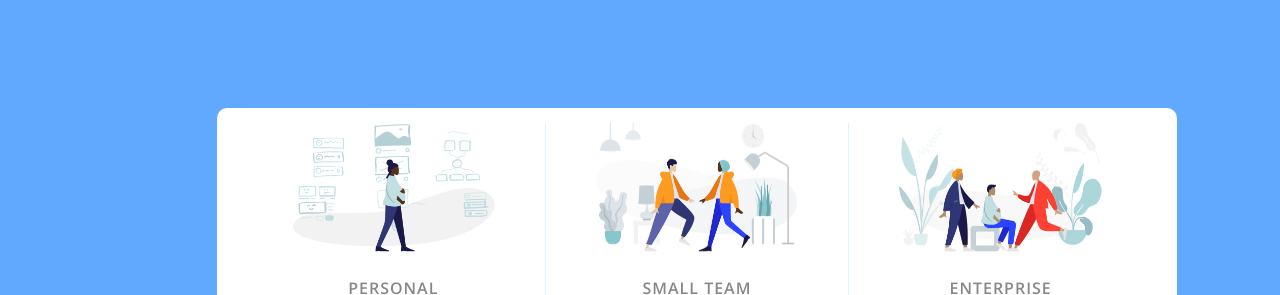
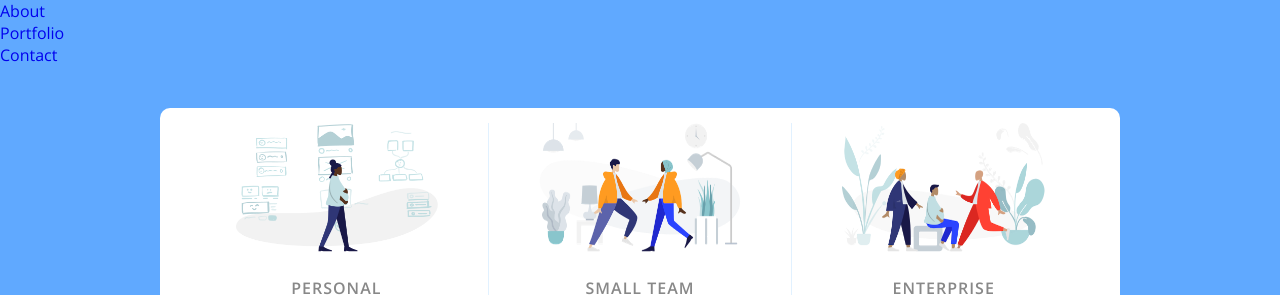
Before and after one commit to thynamoral/PricingPanel, a plain HTML site: page index.html in a window 1280 px wide. Shown: the part 44-339 px from the top of the page. Drawn offline with nearby package versions, Linux system fonts and the light colour scheme.

Commit message:
Update app.css

```diff
--- a/app.css
+++ b/app.css
@@ -16,6 +16,12 @@ body {
 }
 h2 {
     margin: 25px 0 35px;
+}
+#mainNav {
+    width: 100%;
+    position: fixed;
+    left: 0;
+    top: 0;
 }
 .panel {
     width: 100%;
```
